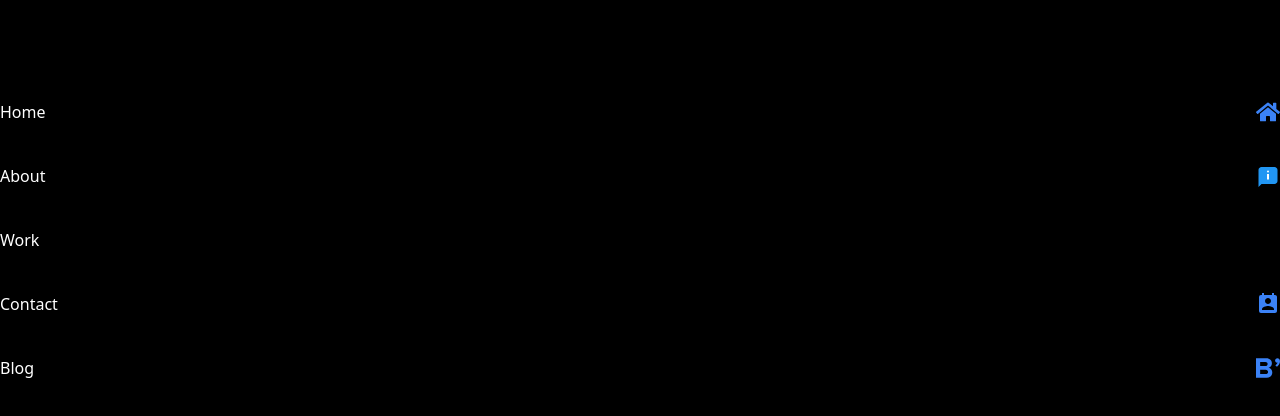
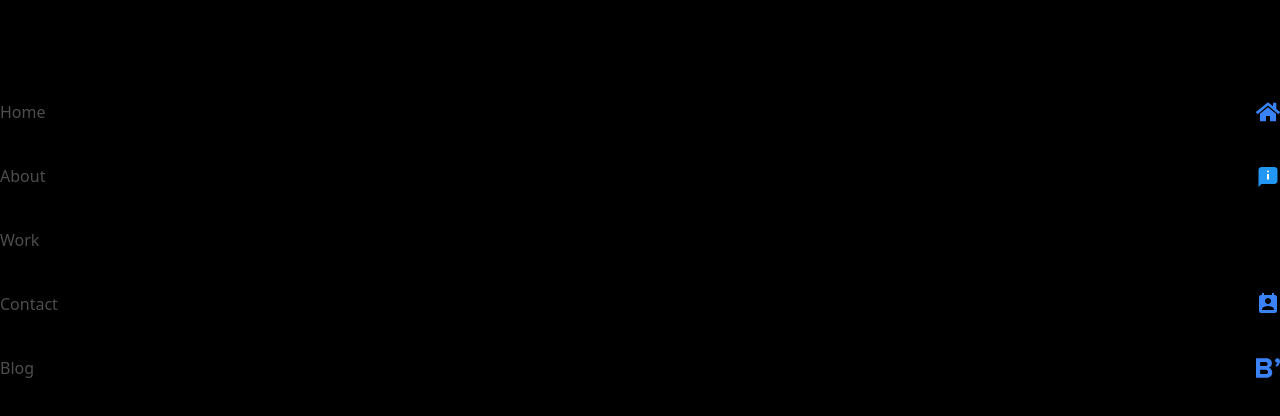
Before and after one commit to Santhosh-9159/AboutMe, a Next.js app: page /components/Navbar in a window 1280 px wide. Shown: the top 416 px of the page. Built offline with nearby package versions, Linux system fonts and the light colour scheme; some icons are missing.

Commit message:
added location path color

```diff
--- a/package.json
+++ b/package.json
@@ -9,6 +9,11 @@
     "lint": "next lint"
   },
   "dependencies": {
+    "@emotion/react": "^11.11.1",
+    "@emotion/styled": "^11.11.0",
+    "@mui/icons-material": "^5.14.3",
+    "@mui/material": "^5.14.5",
+    "@mui/styled-engine-sc": "^5.12.0",
     "animate.css": "^4.1.1",
     "autoprefixer": "10.4.14",
     "next": "13.4.13",
@@ -16,6 +21,7 @@
     "react": "18.2.0",
     "react-dom": "18.2.0",
     "react-icons": "^4.10.1",
+    "styled-components": "^5.3.11",
     "tailwindcss": "3.3.3"
   }
 }
--- a/pages/components/Navbar.js
+++ b/pages/components/Navbar.js
@@ -2,8 +2,10 @@ import { navbar } from '@/src/Components/Array';
 import { useRouter } from 'next/router';
 import React from 'react'
 import 'animate.css';
+import { Box } from '@mui/material';
 function Navbar() {
     const router = useRouter()
+    const location = router.pathname
   return (
     <>
       <div className=" justify-between items-center flex flex-row ">
@@ -11,16 +13,17 @@ function Navbar() {
             <div className="flex flex-col w-full h-full justify-arround pt-20 animate__animated animate__fadeInRight">
               {navbar.map((item, id) => {
                 return (
-                  <div
+                  <Box
+
                     key={id}
                     onClick={() => {
                       router.push(item.to);
                     }}
                     className="cursor-pointer hover:scale-110 text-white transistion w-full flex flex-row gap-2 w-35 h-16 items-center justify-between "
                   >
-                  <div > {item.title}</div>
+                  <Box  sx={{color: location == item.to ? "#fff" : "#4d4d4d"}} > {item.title}</Box>
                     <div className='text-blue-500 text-2xl'>{item.icon}</div>
-                  </div>
+                  </Box>
                 );
               })}
             </div>
```
Also changed, not shown: 1 other file (tests, documents, lock files or other folders).
